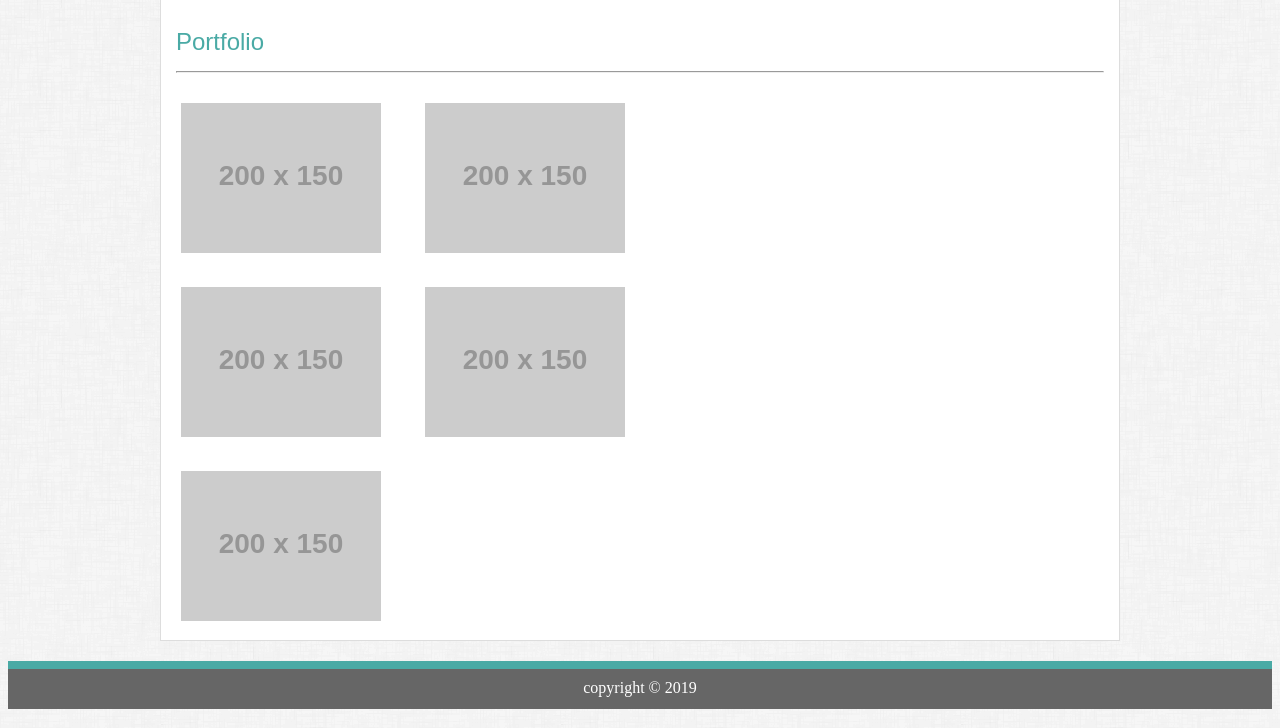
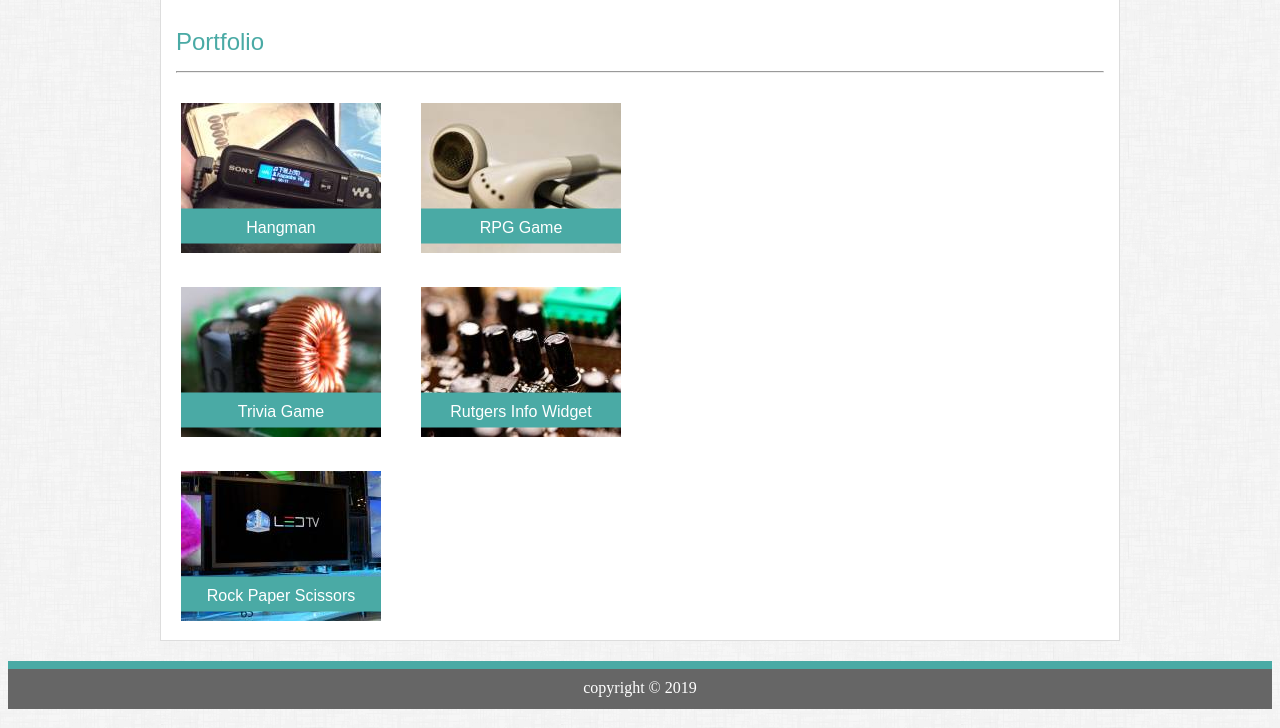
Before and after one commit to lmasullo/basic-portfolio, a plain HTML site: page portfolio.html in a window 1280 px wide. Shown: the part 72-800 px from the top of the page. Drawn offline with Linux system fonts and the light colour scheme; placeholder pictures from the web are drawn by us.

Commit message:
fixed portfolio.css

```diff
--- a/assets/css/portfolio.css
+++ b/assets/css/portfolio.css
@@ -55,6 +55,28 @@ img {
   margin: 15px 20px 15px 20px;
 }
 
+/* Container holding the image and the text */
+.container {
+  /* background-color: aqua; */
+  float: left;
+  position: relative;
+  /* left: 0; */
+  text-align: center;
+  color: white;
+}
+
+/* Centered text */
+.centered {
+  position: absolute;
+  top: 75%;
+  left: 50%;
+  transform: translate(-50%, -50%);
+  background-color: #4aaaa5;
+  width: 75%;
+  height: 15px;
+  padding: 10px;
+}
+
 footer {
   background-color: #666666;
   border-top: 8px solid #4aaaa5;
--- a/portfolio.html
+++ b/portfolio.html
@@ -27,13 +27,34 @@
       <div id="main">
         <div id="me">Portfolio</div>
         <hr />
-        <img src="https://via.placeholder.com/200x150" alt="" />
-        <img src="https://via.placeholder.com/200x150" alt="" />
-        <br />
-        <img src="https://via.placeholder.com/200x150" alt="" />
-        <img src="https://via.placeholder.com/200x150" alt="" />
-        <br />
-        <img src="https://via.placeholder.com/200x150" alt="" />
+        <div class="container">
+          <img src="assets/images/blue.jpg" alt="" />
+          <div class="centered">Hangman</div>
+        </div>
+        <div class="container">
+          <img src="assets/images/ear.jpg" alt="" />
+          <div class="centered">RPG Game</div>
+        </div>
+
+        <div class="clearfix"></div>
+
+        <div class="container">
+          <img src="assets/images/resit.jpg" alt="" />
+          <div class="centered">Trivia Game</div>
+        </div>
+        <div class="container">
+          <img src="assets/images/trans.jpg" alt="" />
+          <div class="centered">Rutgers Info Widget</div>
+        </div>
+
+        <div class="clearfix"></div>
+
+        <div class="container">
+          <img src="assets/images/tv.jpg" alt="" />
+          <div class="centered">Rock Paper Scissors</div>
+        </div>
+
+        <div class="clearfix"></div>
 
         <!-- end Main -->
       </div>
```
Also changed, not shown: assets/images/blue.jpg (added), assets/images/ear.jpg (added), assets/images/resit.jpg (added), assets/images/trans.jpg (added), assets/images/tv.jpg (added).
